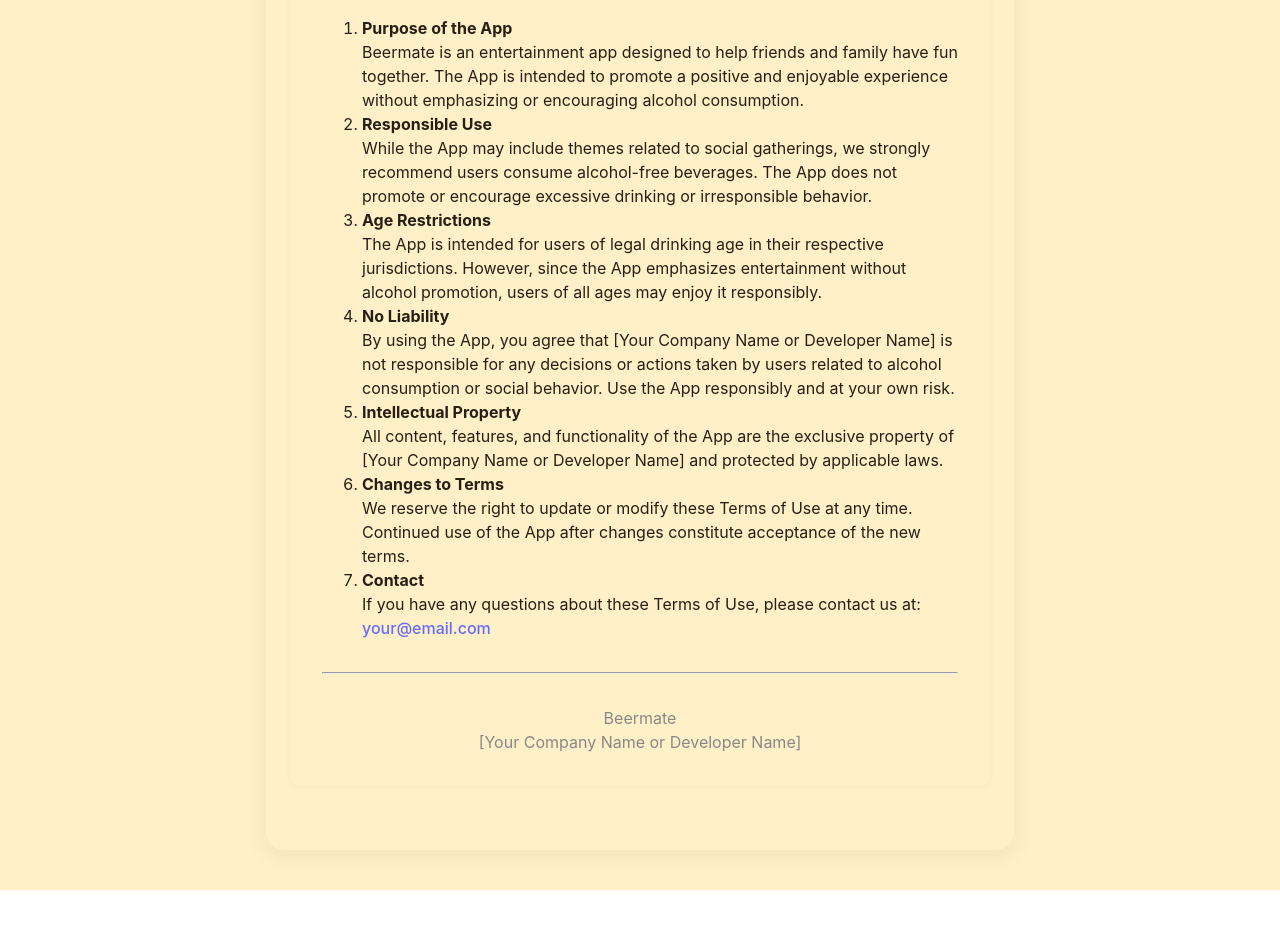
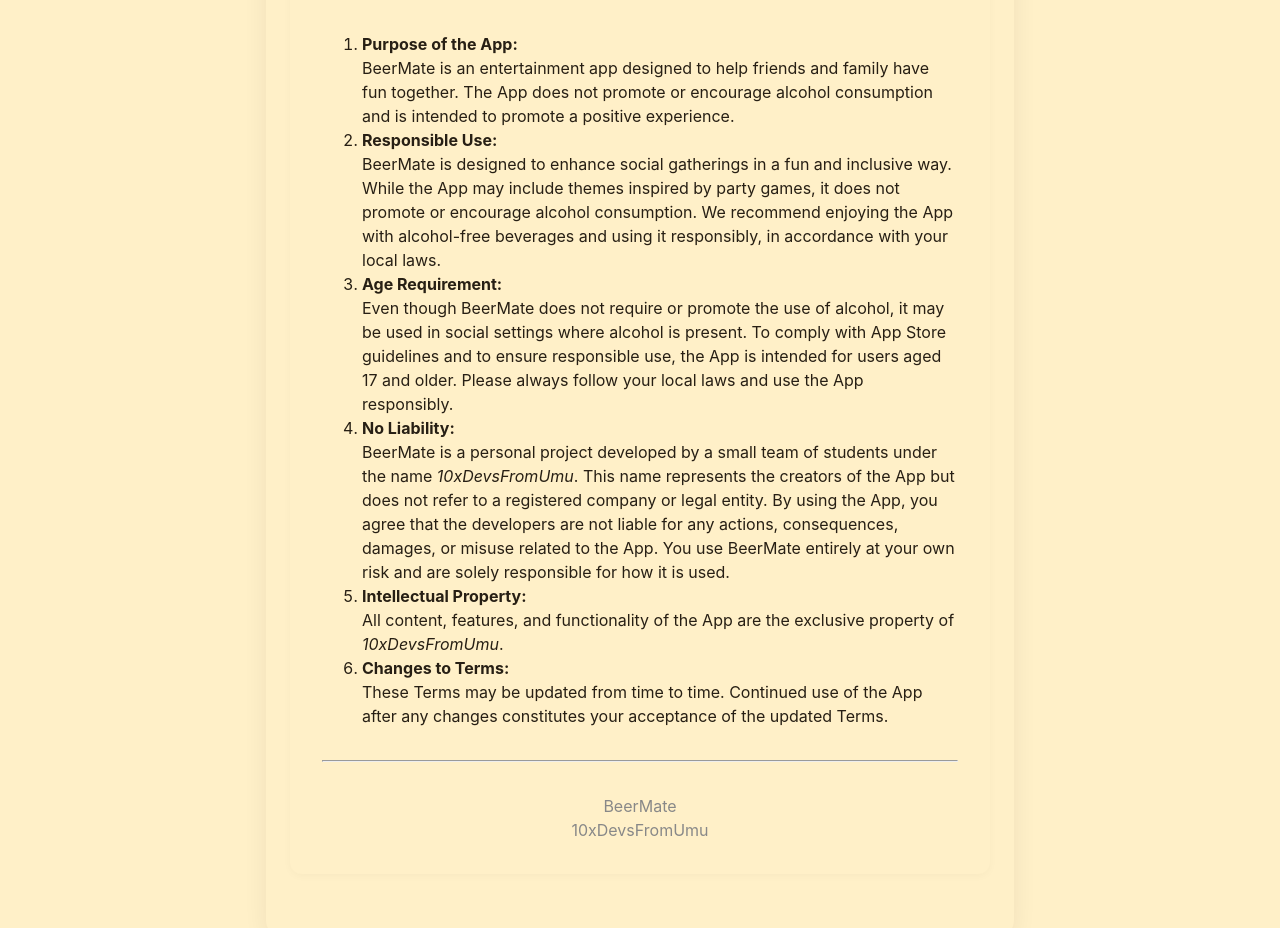
Before and after one commit to 10xDevsFromUmu/beermate, a React (Vite) app: page /#/terms in a window 1280 px wide. Shown: the part 394-1322 px from the top of the page. Before the commit the page ends 1284 px from the top, so only its background shows below. Built offline with nearby package versions, Linux system fonts and the light colour scheme.

Commit message:
Fix: updated terms and privacy

```diff
--- a/src/PrivacyPolicy.jsx
+++ b/src/PrivacyPolicy.jsx
@@ -3,7 +3,7 @@
       <div className="card">
         <h2>Privacy Policy</h2>
         <p className="page-desc"><strong>Effective date:</strong> July 2, 2025</p>
-      <p>Thank you for choosing to use <strong>Beermate</strong> (the "App"). Your privacy is important to us.</p>
+        <p>Thank you for choosing to use <strong>BeerMate</strong> (the "App"). Your privacy is important to us.</p>
         <ol style={{ textAlign: 'left', margin: '2rem auto', maxWidth: 600 }}>
           <li><strong>No Personal Data Collection</strong><br />
             This app does not collect, store, or share any personal information or data from users. When you use the App, no information about you or your device is collected or transmitted.
@@ -27,11 +27,11 @@
         </ol>
         <hr style={{ margin: '2rem 0' }} />
         <div style={{ textAlign: 'center', color: '#888' }}>
-        <div>Beermate</div>
-        <div>[Your Company Name or Developer Name]</div>
+          <div>BeerMate</div>
+          <div>10xDevsFromUmu</div>
         </div>
       </div>
-  )
+    );
   }
 
-export default PrivacyPolicy
+  export default PrivacyPolicy;
--- a/src/TermsOfUse.jsx
+++ b/src/TermsOfUse.jsx
@@ -3,38 +3,35 @@
       <div className="card">
         <h2>Terms of Use</h2>
         <p className="page-desc"><strong>Effective date:</strong> July 2, 2025</p>
-      <p>Welcome to <strong>Beermate</strong> (the "App"). Please read these Terms of Use carefully before using the App.</p>
+        <p>Welcome to <strong>BeerMate</strong>!</p>
+        <p>Please read these Terms of Use carefully before using the app.</p>
         <ol style={{ textAlign: 'left', margin: '2rem auto', maxWidth: 600 }}>
-        <li><strong>Purpose of the App</strong><br />
-          Beermate is an entertainment app designed to help friends and family have fun together. The App is intended to promote a positive and enjoyable experience without emphasizing or encouraging alcohol consumption.
+          <li><strong>Purpose of the App:</strong><br />
+            BeerMate is an entertainment app designed to help friends and family have fun together. The App does not promote or encourage alcohol consumption and is intended to promote a positive experience.
           </li>
-        <li><strong>Responsible Use</strong><br />
-          While the App may include themes related to social gatherings, we strongly recommend users consume alcohol-free beverages. The App does not promote or encourage excessive drinking or irresponsible behavior.
+          <li><strong>Responsible Use:</strong><br />
+            BeerMate is designed to enhance social gatherings in a fun and inclusive way. While the App may include themes inspired by party games, it does not promote or encourage alcohol consumption. We recommend enjoying the App with alcohol-free beverages and using it responsibly, in accordance with your local laws.
           </li>
-        <li><strong>Age Restrictions</strong><br />
-          The App is intended for users of legal drinking age in their respective jurisdictions. However, since the App emphasizes entertainment without alcohol promotion, users of all ages may enjoy it responsibly.
+          <li><strong>Age Requirement:</strong><br />
+            Even though BeerMate does not require or promote the use of alcohol, it may be used in social settings where alcohol is present. To comply with App Store guidelines and to ensure responsible use, the App is intended for users aged 17 and older. Please always follow your local laws and use the App responsibly.
           </li>
-        <li><strong>No Liability</strong><br />
-          By using the App, you agree that [Your Company Name or Developer Name] is not responsible for any decisions or actions taken by users related to alcohol consumption or social behavior. Use the App responsibly and at your own risk.
+          <li><strong>No Liability:</strong><br />
+            BeerMate is a personal project developed by a small team of students under the name <em>10xDevsFromUmu</em>. This name represents the creators of the App but does not refer to a registered company or legal entity. By using the App, you agree that the developers are not liable for any actions, consequences, damages, or misuse related to the App. You use BeerMate entirely at your own risk and are solely responsible for how it is used.
           </li>
-        <li><strong>Intellectual Property</strong><br />
-          All content, features, and functionality of the App are the exclusive property of [Your Company Name or Developer Name] and protected by applicable laws.
+          <li><strong>Intellectual Property:</strong><br />
+            All content, features, and functionality of the App are the exclusive property of <em>10xDevsFromUmu</em>.
           </li>
-        <li><strong>Changes to Terms</strong><br />
-          We reserve the right to update or modify these Terms of Use at any time. Continued use of the App after changes constitute acceptance of the new terms.
-        </li>
-        <li><strong>Contact</strong><br />
-          If you have any questions about these Terms of Use, please contact us at:<br />
-          <a href="mailto:your@email.com">your@email.com</a>
+          <li><strong>Changes to Terms:</strong><br />
+            These Terms may be updated from time to time. Continued use of the App after any changes constitutes your acceptance of the updated Terms.
           </li>
         </ol>
         <hr style={{ margin: '2rem 0' }} />
         <div style={{ textAlign: 'center', color: '#888' }}>
-        <div>Beermate</div>
-        <div>[Your Company Name or Developer Name]</div>
+          <div>BeerMate</div>
+          <div>10xDevsFromUmu</div>
         </div>
       </div>
-  )
+    );
   }
 
 export default TermsOfUse
```
Lines whose indentation alone changed are shown as unchanged.
